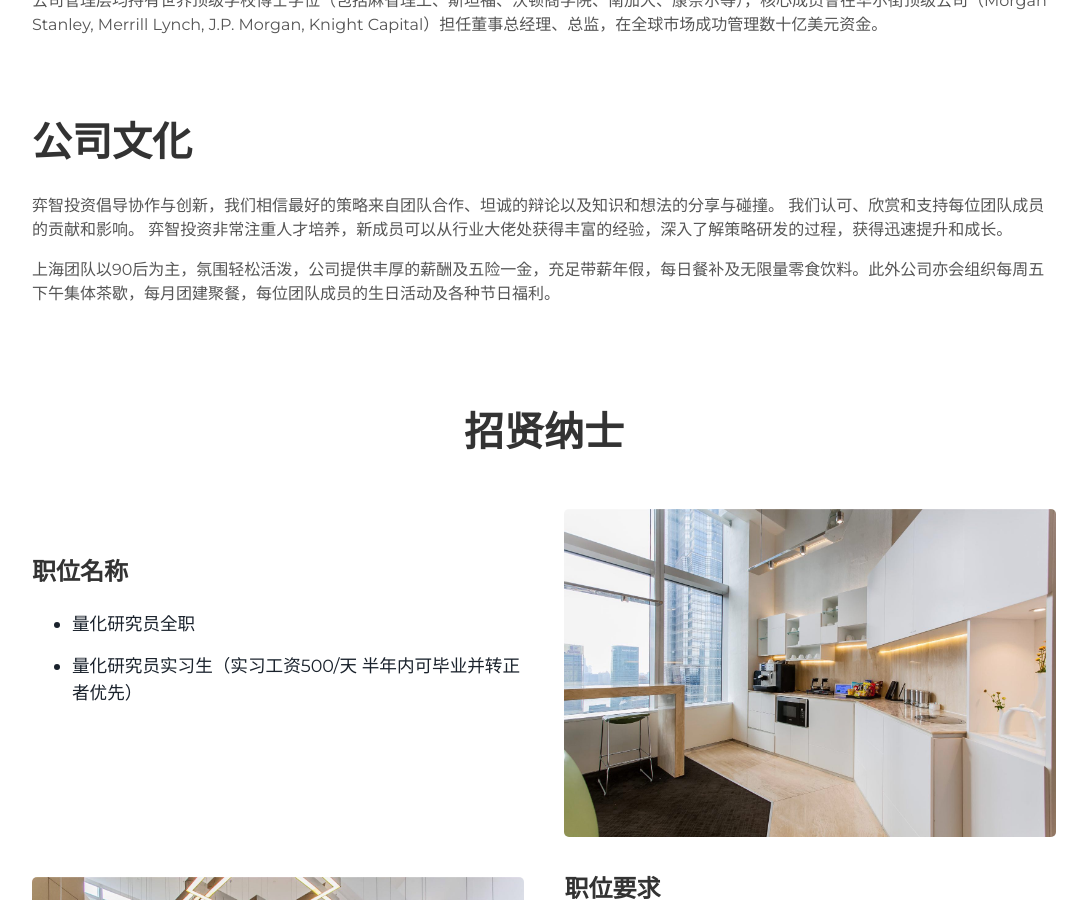
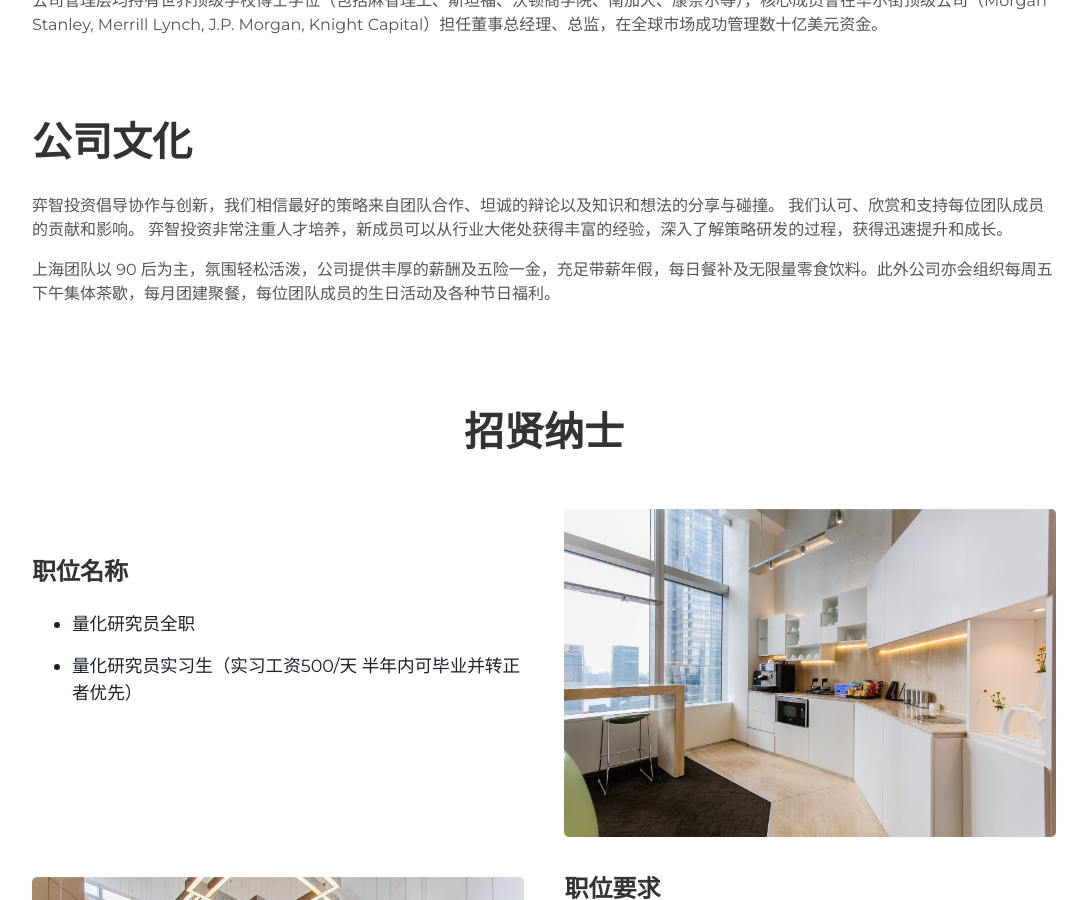
Before and after one commit to Victor430/victor430.github.io, a Jekyll site: the page built from index.html, in a window 1280 px wide and 900 px high, scrolled down 1589 px. Shown: the whole window, without its empty margins (96-1183 px from the left). Built offline with Jekyll 4.4.1, drawn with Linux system fonts in a browser that asks for light colours; part of the change alters nothing that is shown.

```diff
--- a/_includes/culture.html
+++ b/_includes/culture.html
@@ -2,5 +2,5 @@
     <h1> 公司文化 </h1>
     <p>弈智投资倡导协作与创新，我们相信最好的策略来自团队合作、坦诚的辩论以及知识和想法的分享与碰撞。 我们认可、欣赏和支持每位团队成员的贡献和影响。 弈智投资非常注重人才培养，新成员可以从行业大佬处获得丰富的经验，深入了解策略研发的过程，获得迅速提升和成长。
       </p>
-    <p>上海团队以90后为主，氛围轻松活泼，公司提供丰厚的薪酬及五险一金，充足带薪年假，每日餐补及无限量零食饮料。此外公司亦会组织每周五下午集体茶歇，每月团建聚餐，每位团队成员的生日活动及各种节日福利。</p>
+    <p>上海团队以 90 后为主，氛围轻松活泼，公司提供丰厚的薪酬及五险一金，充足带薪年假，每日餐补及无限量零食饮料。此外公司亦会组织每周五下午集体茶歇，每月团建聚餐，每位团队成员的生日活动及各种节日福利。</p>
    </div>
```
